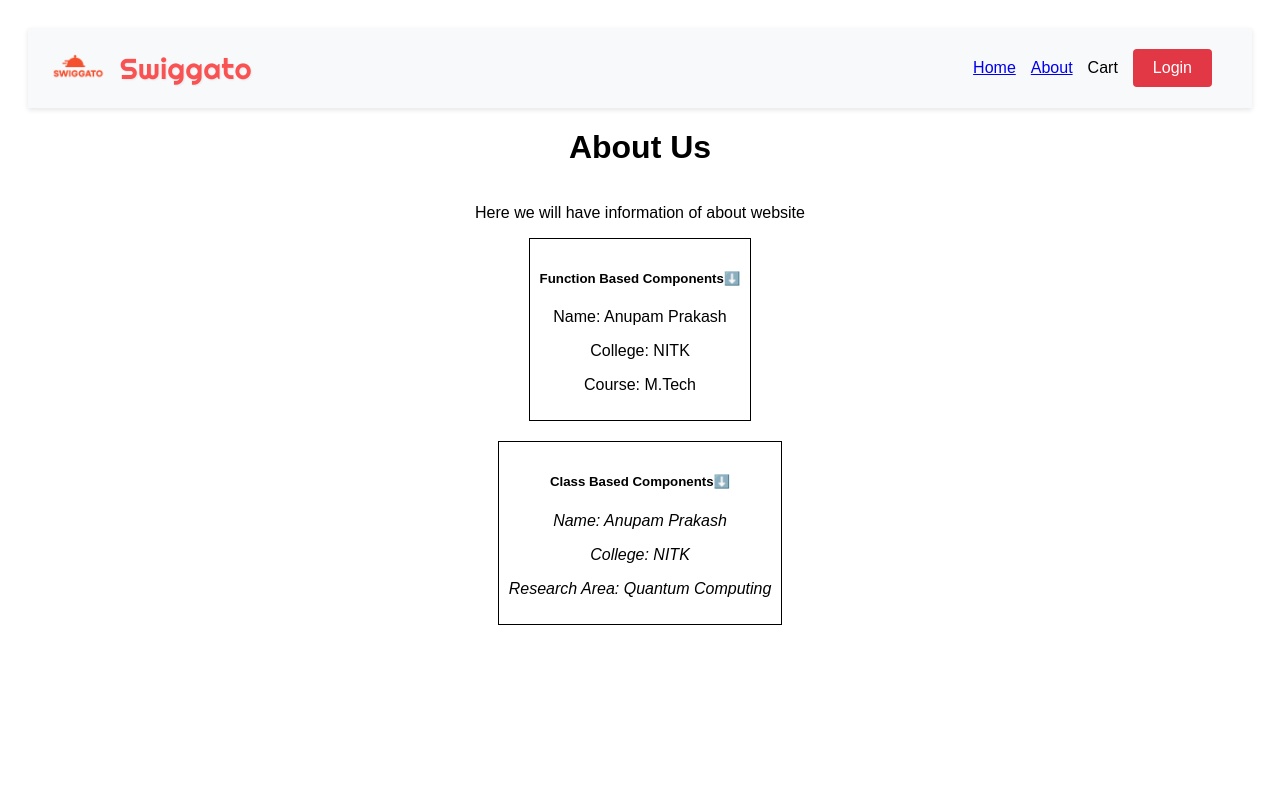
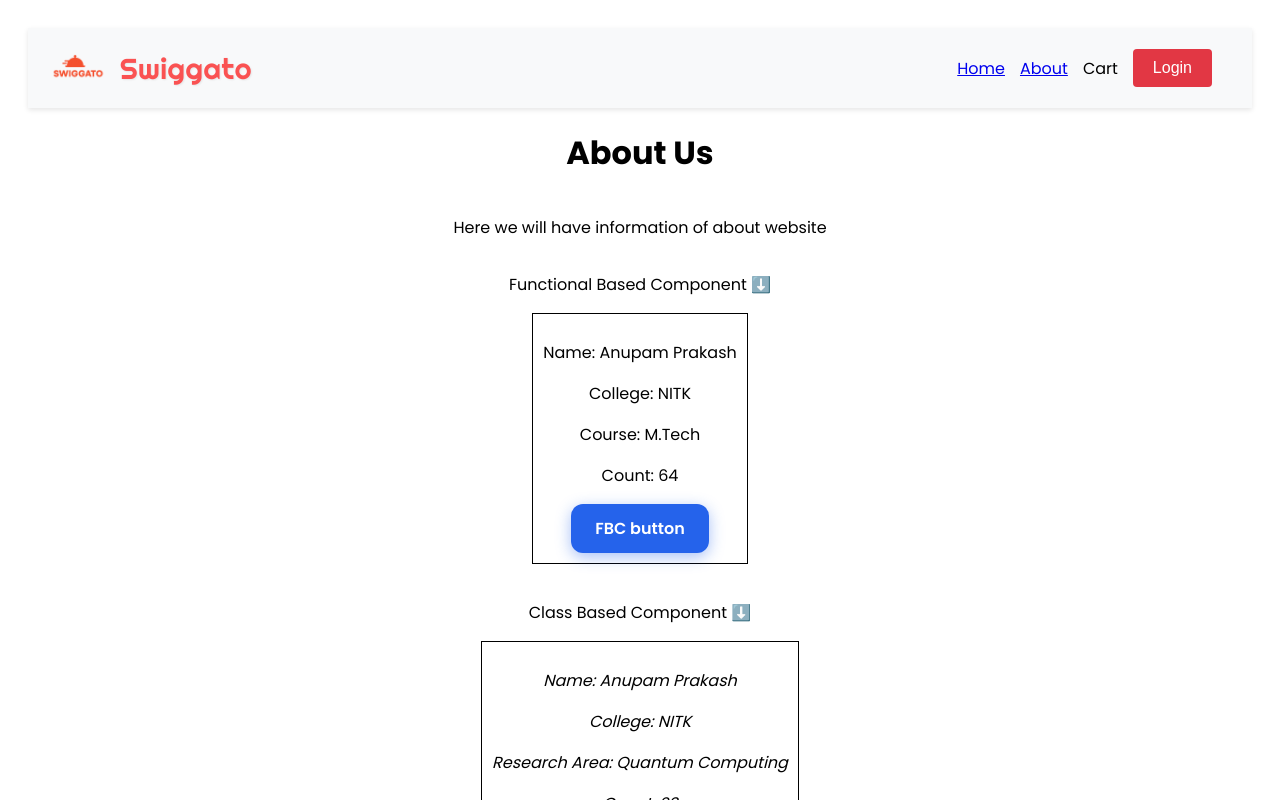
Before and after one commit to anupam1209/Namaste-React, a React (Vite) app: page /about in a window 1280 px wide. Shown: the top 800 px of the page. Built offline with nearby package versions, Linux system fonts and the light colour scheme.

Commit message:
learned CBC & React Lifecycle Methods
learned about the Class Based Components and React Lifecycle Methods

```diff
--- a/index.css
+++ b/index.css
@@ -2,9 +2,13 @@
   color: #3b5bdb;
 } */
 
+/* Apply font to the entire application */
+:root {
+  font-family: "Poppins", sans-serif;
+}
+
 .heading,
 body {
-  font-family: sans-serif;
   text-align: center;
 }
 
--- a/index.html
+++ b/index.html
@@ -8,7 +8,7 @@
     <link rel="preconnect" href="https://fonts.googleapis.com" />
     <link rel="preconnect" href="https://fonts.gstatic.com" crossorigin />
     <link
-      href="https://fonts.googleapis.com/css2?family=Poppins:wght@400;500;600;700&family=Righteous&display=swap"
+      href="https://fonts.googleapis.com/css2?family=Poppins:wght@300;400;500;600;700&family=Righteous&display=swap"
       rel="stylesheet"
     />
   </head>
--- a/src/components/About.jsx
+++ b/src/components/About.jsx
@@ -1,20 +1,55 @@
 import User from "./User";
 import UserClass from "./UserClass";
 
-const About = () => {
+import React from "react";
+
+// class based component for the About component
+
+class About extends React.Component {
+  constructor(props) {
+    super(props);
+    console.log("parent constructor");
+  }
+
+  componentDidMount() {
+    console.log("parent componentDidMount");
+  }
+
+  render() {
+    console.log("parent render function");
     return (
       <>
         <div className="about-section">
           <h1>About Us</h1>
           <p>Here we will have information of about website</p>
-
+          <p>Functional Based Component ⬇️</p>
           <User course={"M.Tech"} />
 
+          <p>Class Based Component ⬇️</p>
           {/* we will pass the props in the same way we did for the functional based components */}
-        <UserClass researchArea={"Quantum Computing"} />
+          <UserClass researchArea={"Quantum Computing"} name={"first child"} />
+          <UserClass researchArea={"Quantum Computing"} name={"second child"} />
         </div>
       </>
     );
-};
+  }
+}
+
+// const About = () => {
+//   return (
+//     <>
+//       <div className="about-section">
+//         <h1>About Us</h1>
+//         <p>Here we will have information of about website</p>
+//         <p>Functional Based Component ⬇️</p>
+//         <User course={"M.Tech"} />
+
+//         <p>Class Based Component ⬇️</p>
+//         {/* we will pass the props in the same way we did for the functional based components */}
+//         <UserClass researchArea={"Quantum Computing"} />
+//       </div>
+//     </>
+//   );
+// };
 
 export default About;
--- a/src/components/Body.jsx
+++ b/src/components/Body.jsx
@@ -121,6 +121,7 @@ export const Body = () => {
         ) : (
           listOfRestaurants.map((restaurant) => (
             <Link
+              style={{ textDecoration: "none", color: "GrayText" }}
               key={restaurant.card.card.info.id}
               to={"/restaurant/" + restaurant.card.card.info.id}
             >
--- a/src/components/User.jsx
+++ b/src/components/User.jsx
@@ -1,13 +1,26 @@
+import { useState } from "react";
+
 const User = (props) => {
-  console.log(props);
+  // how to create a state variable in functinal based component
+  const [count, setCount] = useState(64);
+
+  // console.log(props);
   const { course } = props;
   return (
     <>
       <div className="user-card">
-        <h5>Function Based Components⬇️</h5>
         <p>Name: Anupam Prakash</p>
         <p>College: NITK</p>
         <p>Course: {course}</p>
+        <p>Count: {count}</p>
+        <button
+          className="counter-button"
+          onClick={() => {
+            setCount(count + 1);
+          }}
+        >
+          FBC button
+        </button>
       </div>
     </>
   );
--- a/src/components/UserClass.jsx
+++ b/src/components/UserClass.jsx
@@ -1,4 +1,6 @@
 import React from "react";
+
+import "../styles/style.css";
 
 class UserClass extends React.Component {
   //we will receive the props through the constructor
@@ -8,18 +10,30 @@ class UserClass extends React.Component {
     // will assing this.props otherwise it will be undefined
     super(props);
 
-    console.log("props(class-based-component):", props);
+    console.log(this.props.name + " constructor");
 
+    // console.log("props(class-based-component):", props);
+
+    // how do we create the state variable in class based components
+    this.state = {
+      count: 23,
+      // how do we create multiple state variables??
+      secondCount: 67,
+    };
+  }
+
+  componentDidMount() {
+    console.log(this.props.name + " componentDidMount");
   }
 
   // there will be a function render()
   render() {
+    console.log(this.props.name + " render function");
     const { researchArea } = this.props;
     //this render function will return JSX
     return (
       <>
         <div className="user-card">
-          <h5>Class Based Components⬇️</h5>
           <p>
             <i>Name: Anupam Prakash</i>
           </p>
@@ -29,6 +43,22 @@ class UserClass extends React.Component {
           <p>
             <i>Research Area: {researchArea}</i>
           </p>
+          <p>
+            <i>Count: {this.state.count}</i>
+          </p>
+          <p>Second Count: {this.state.secondCount}</p>
+          <button
+            className="counter-button"
+            onClick={() => {
+              // for updating the state of a variable, you use something called as setState
+              // this function will receive an object
+              this.setState({
+                count: this.state.count + 1,
+              });
+            }}
+          >
+            Counter Button
+          </button>
         </div>
       </>
     );
--- a/src/styles/style.css
+++ b/src/styles/style.css
@@ -1,5 +1,5 @@
 .App {
-  font-family: sans-serif;
+  font-family: "Poppins", sans-serif;
   text-align: center;
   /* border: 1px solid black; */
   padding: 20px;
@@ -343,3 +343,60 @@
   padding: 10px;
   align-items: center;
 }
+
+.counter-button {
+  /* Base styling */
+  background: #2563eb;
+  border: none;
+  border-radius: 12px;
+  color: white;
+  padding: 12px 24px;
+  font-size: 16px;
+  font-weight: 600;
+  font-family: "Poppins", sans-serif;
+  cursor: pointer;
+  outline: none;
+  position: relative;
+  overflow: hidden;
+
+  /* Modern effects */
+  box-shadow: 0 4px 15px rgba(37, 99, 235, 0.4);
+  transition: all 0.3s cubic-bezier(0.4, 0, 0.2, 1);
+  transform: translateY(0);
+}
+
+.counter-button:hover {
+  transform: translateY(-2px);
+  box-shadow: 0 8px 25px rgba(37, 99, 235, 0.6);
+  background: #1d4ed8;
+}
+
+.counter-button:active {
+  transform: translateY(0);
+  box-shadow: 0 2px 10px rgba(37, 99, 235, 0.4);
+  transition: all 0.1s ease;
+}
+
+.counter-button:focus-visible {
+  outline: 2px solid #2563eb;
+  outline-offset: 2px;
+}
+
+/* Ripple effect on click */
+.counter-button::before {
+  content: "";
+  position: absolute;
+  top: 50%;
+  left: 50%;
+  width: 0;
+  height: 0;
+  border-radius: 50%;
+  background: rgba(255, 255, 255, 0.3);
+  transform: translate(-50%, -50%);
+  transition: width 0.6s, height 0.6s;
+}
+
+.counter-button:active::before {
+  width: 300px;
+  height: 300px;
+}
```
Also changed, not shown: 1 other file (tests, documents, lock files or other folders). Lines whose indentation alone changed are shown as unchanged.
